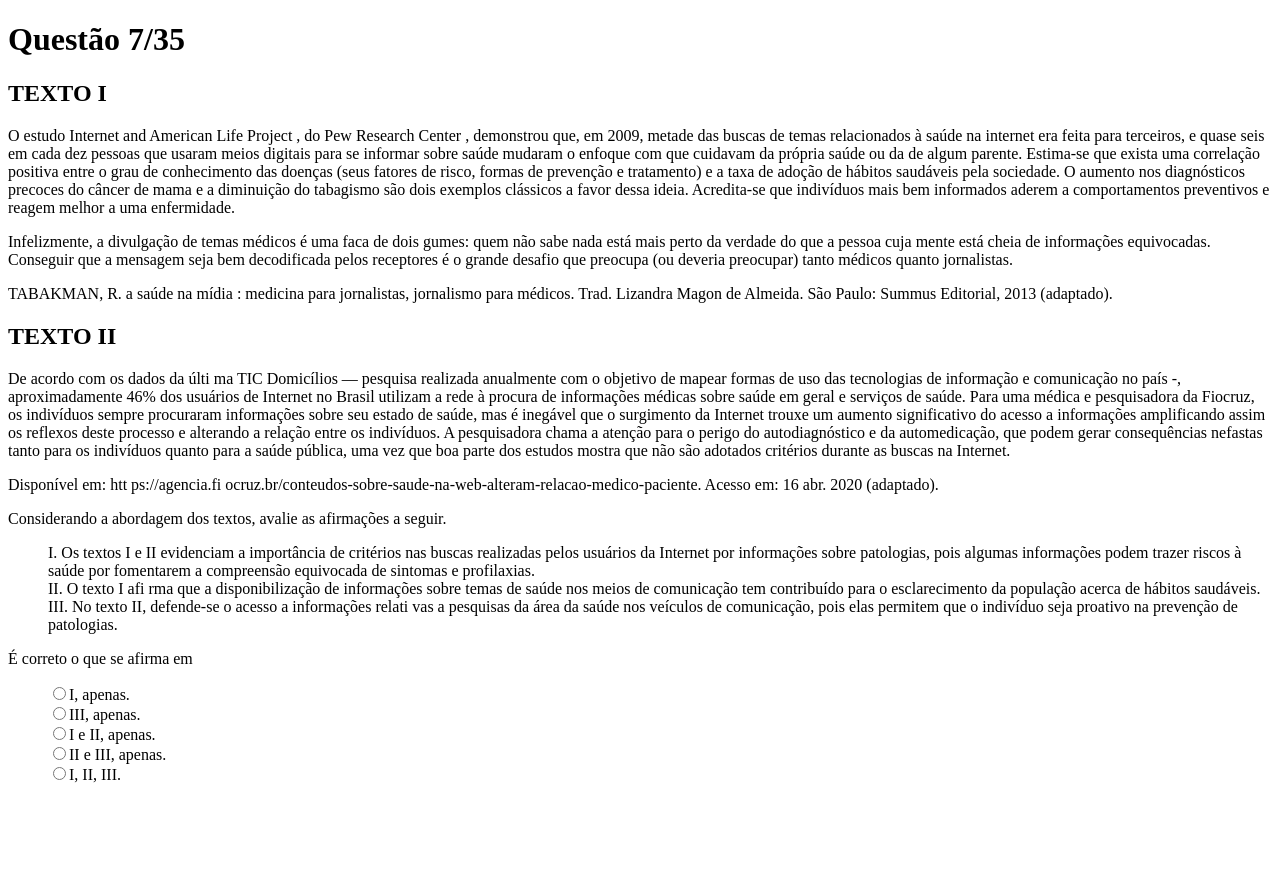
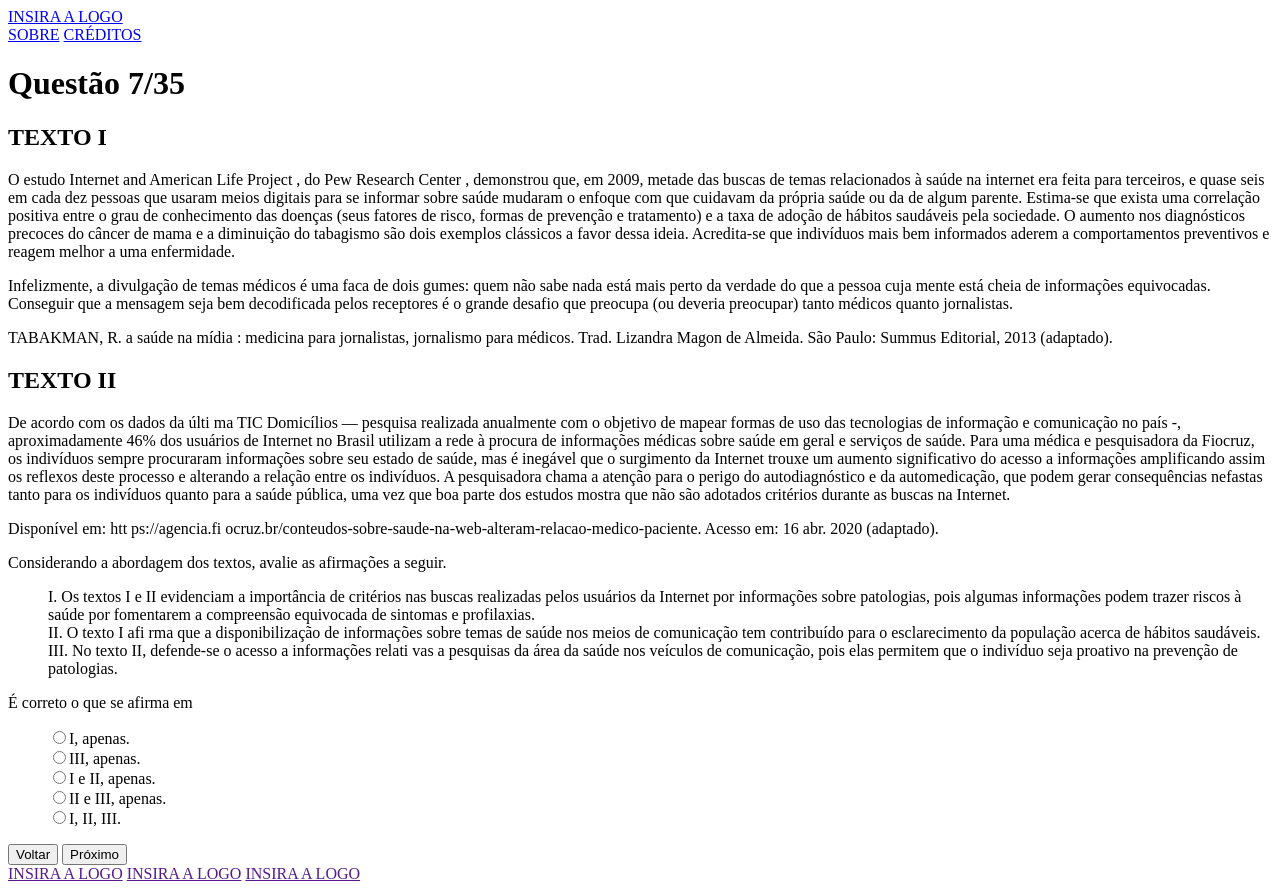
Before and after one commit to kevin-ribeiro/pmi-enad2021, a plain HTML site: page questoes/q7.html in a window 1280 px wide. Before the commit the page ends 800 px from the top, so only its background shows below. Drawn offline with Linux system fonts and the light colour scheme.

Commit message:
Update q7.html

```diff
--- a/questoes/q7.html
+++ b/questoes/q7.html
@@ -6,6 +6,17 @@
   <title>ENADE 2021</title>
 </head>
 <body>
+
+  <header>
+    <a href="#">INSIRA A LOGO</a>
+
+    <nav class="about_credits">
+      <a href="#">SOBRE</a>
+      <a href="#">CRÉDITOS</a>
+    </nav>
+  </header>
+
+  <main>
     <h1>Questão 7/35</h1>
 
     <h2>TEXTO I</h2>
@@ -36,5 +47,17 @@
       <li><input type="radio" name="alternativa" value="E"/>I, II, III.</li>
     </ul>
 
+    <div class="buttons">
+      <button>Voltar</button>
+      <button>Próximo</button>
+    </div>
+  </main>
+
+  <footer>
+    <a href="">INSIRA A LOGO</a>
+    <a href="">INSIRA A LOGO</a>
+    <a href="">INSIRA A LOGO</a>
+  </footer>
+
 </body>
 </html>
```
Lines whose indentation alone changed are shown as unchanged.
